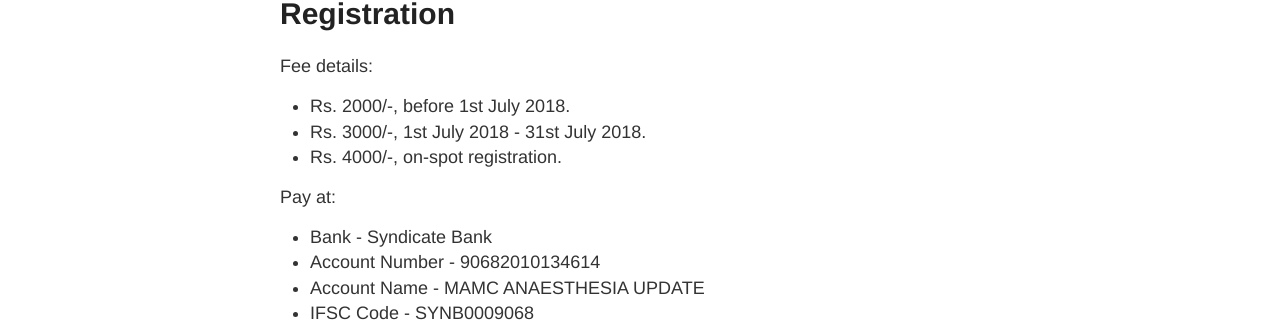
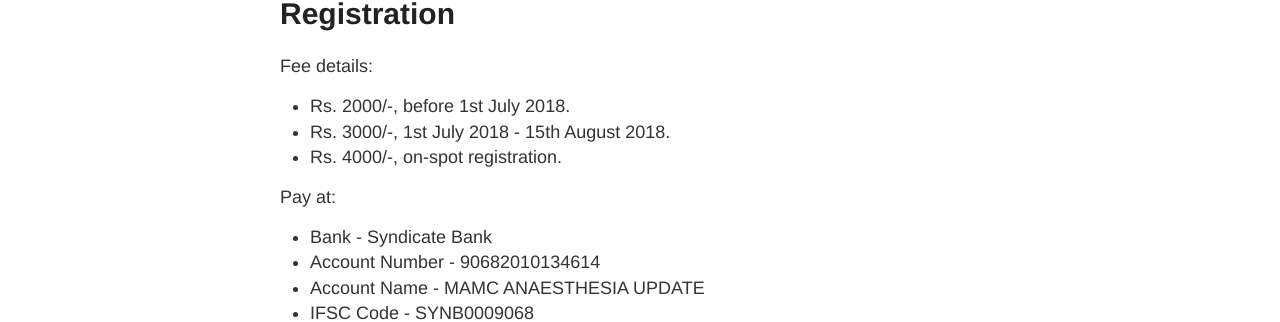
Before and after one commit to manofcomputer/manofcomputer.github.io, a Jekyll site: the page built from registration.md, in a window 1280 px wide. Shown: the part 221-543 px from the top of the page. Built offline with Jekyll 4.4.1, drawn with Linux system fonts in a browser that asks for light colours.

Commit message:
Changed end date 15th August from Rs.3000

```diff
--- a/registration.md
+++ b/registration.md
@@ -6,7 +6,7 @@ permalink: /registration/
 
 Fee details:
 - Rs. 2000/-, before 1st July 2018.
-- Rs. 3000/-, 1st July 2018 - 31st July 2018.
+- Rs. 3000/-, 1st July 2018 - 15th August 2018.
 - Rs. 4000/-, on-spot registration.
 
 Pay at:
```
